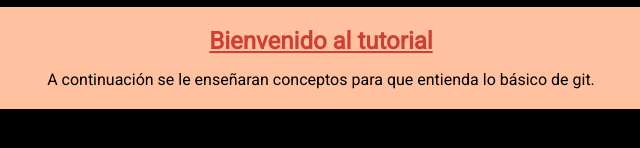
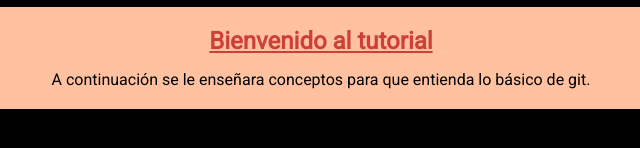
Before and after one commit to rodrigo-sys/tarea-final, a plain HTML site: page index.html in a window 1280 px wide. Shown: the part 164-312 px from the top of the page, 319-959 px from the left. Drawn offline with Linux system fonts and the light colour scheme.

Commit message:
corrigeo error de tipeo

```diff
--- a/index.html
+++ b/index.html
@@ -20,8 +20,7 @@
     <div style="display: none;">
       <div class="texto">
         <h2>Bienvenido al tutorial</h2>
-        <p>A continuación se le enseñaran conceptos para que entienda lo básico de git.</p>
-        <!-- idea -->
+        <p>A continuación se le enseñara conceptos para que entienda lo básico de git.</p>
       </div>
 
       <div class="texto">
```
